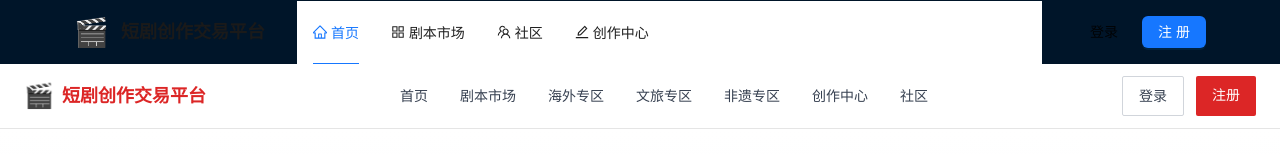
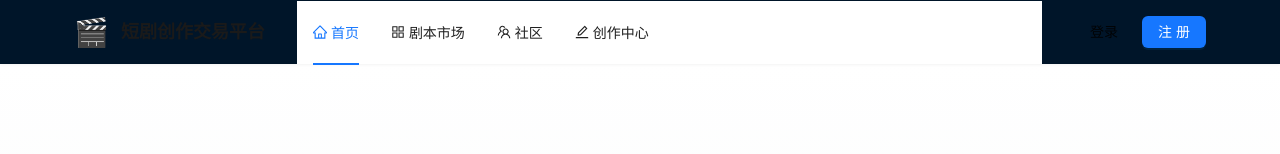
Before and after one commit to damiyoyo520-pixel/midodo-, a Vue app in the folder frontend/: page /home in a window 1280 px wide. Shown: the top 154 px of the page. Built offline with nearby package versions, Linux system fonts and the light colour scheme.

Commit message:
feat: 显示剧本交易平台
Co-authored-by: traeagent <traeagent@users.noreply.github.com>

```diff
--- a/frontend/src/pages/Home.vue
+++ b/frontend/src/pages/Home.vue
@@ -1,32 +1,5 @@
 <template>
   <div class="home-page">
-    <!-- 顶部导航 -->
-    <nav class="top-nav">
-      <div class="nav-container">
-        <div class="nav-left">
-          <router-link to="/" class="brand">
-            <span class="brand-icon">🎬</span>
-            <span class="brand-text">短剧创作交易平台</span>
-          </router-link>
-        </div>
-
-        <div class="nav-center">
-          <router-link to="/home" class="nav-link">首页</router-link>
-          <router-link to="/scripts" class="nav-link">剧本市场</router-link>
-          <router-link to="/zone/global" class="nav-link">海外专区</router-link>
-          <router-link to="/zone/culture" class="nav-link">文旅专区</router-link>
-          <router-link to="/zone/heritage" class="nav-link">非遗专区</router-link>
-          <router-link to="/workspace" class="nav-link">创作中心</router-link>
-          <router-link to="/community" class="nav-link">社区</router-link>
-        </div>
-
-        <div class="nav-right">
-          <router-link to="/login" class="nav-btn-outline">登录</router-link>
-          <router-link to="/register" class="nav-btn-primary">注册</router-link>
-        </div>
-      </div>
-    </nav>
-
     <!-- 主视觉区 -->
     <section class="hero-section">
       <div class="hero-content">
```
